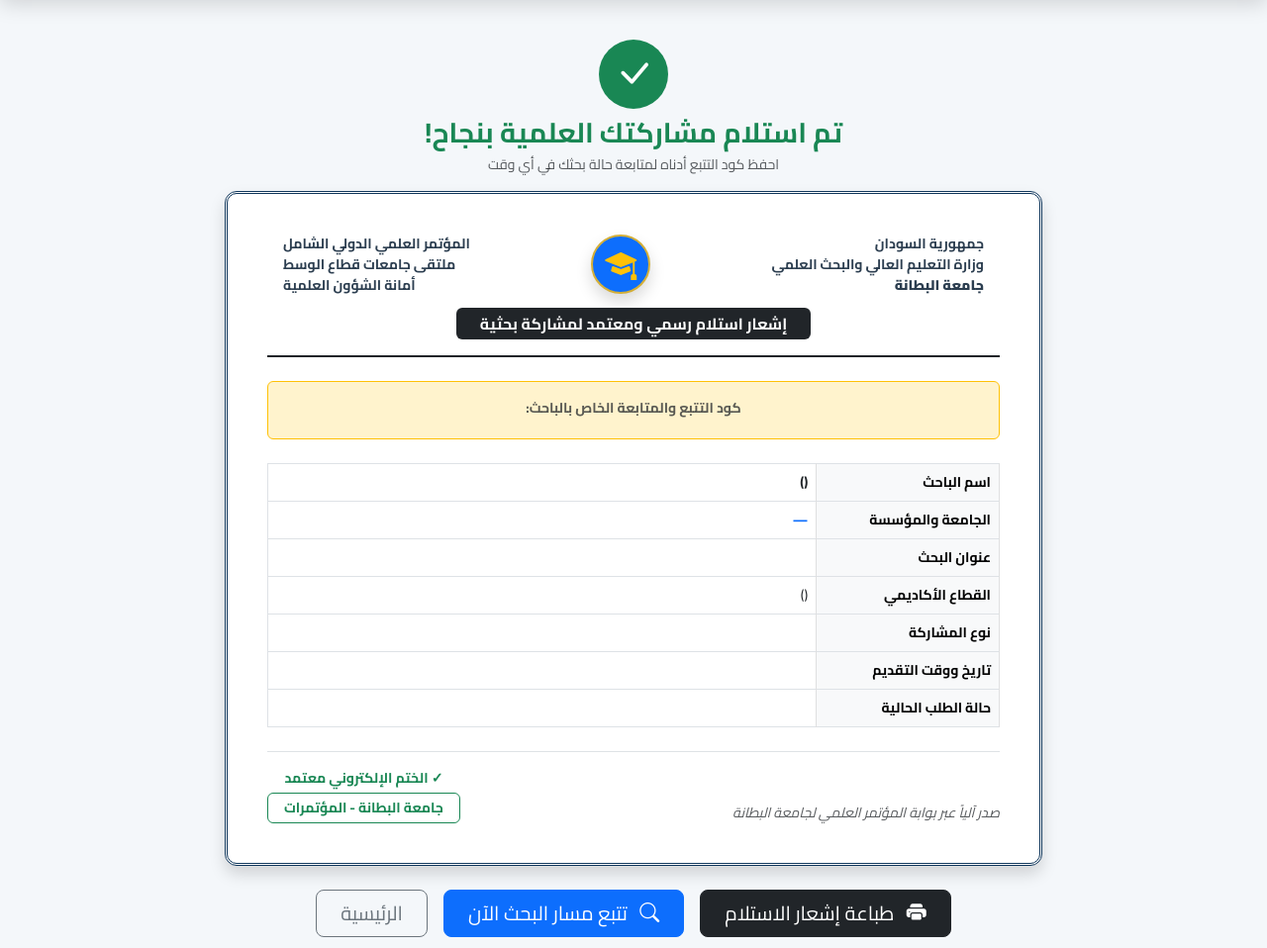
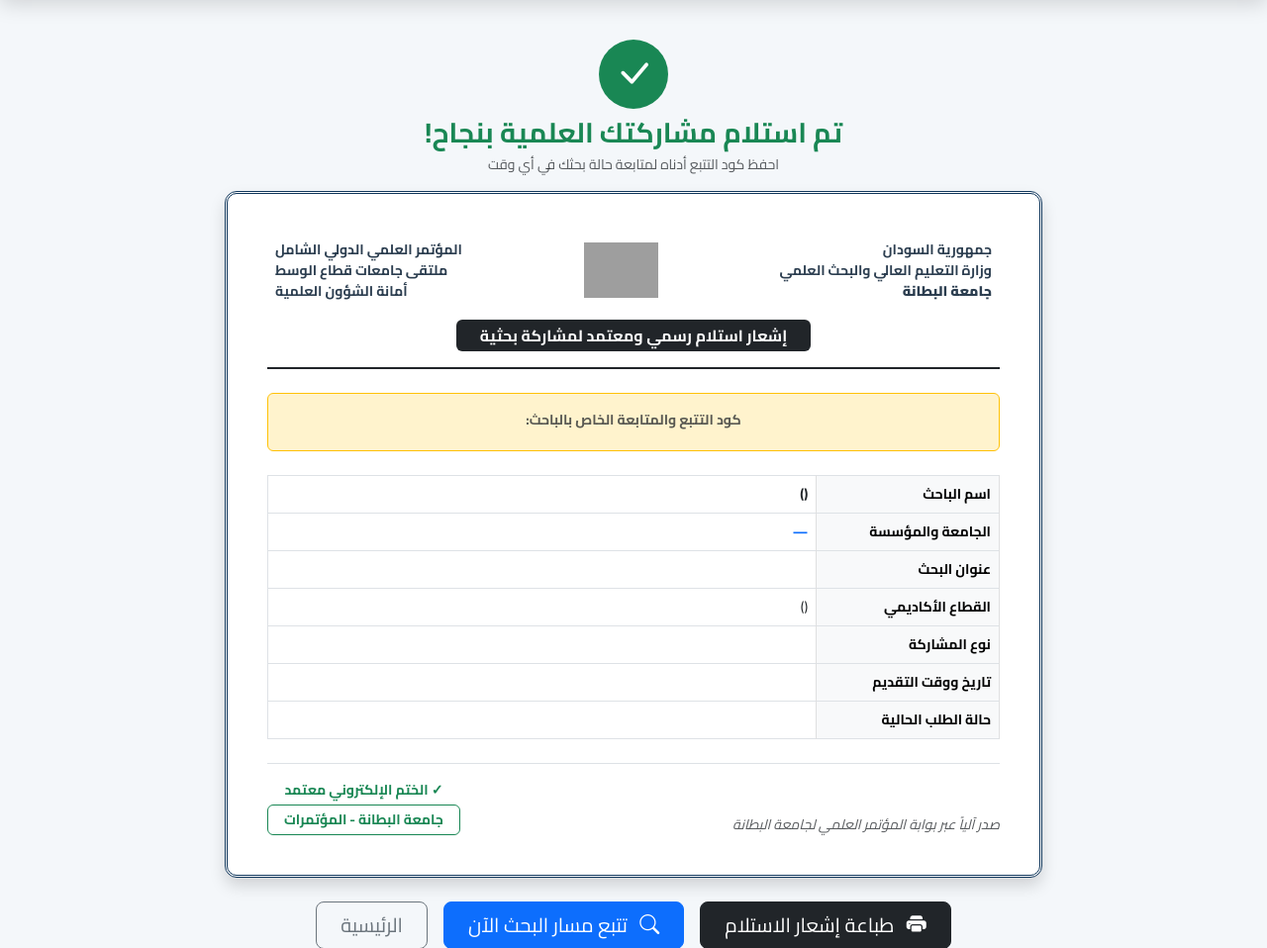
Before and after one commit to altayebawab024-code/conference-portal, a Django app: template templates/submissions/success.html in a window 1280 px wide. Shown: the part 81-1039 px from the top of the page at 99% size. Run offline with Django 5.2, Linux system fonts and the light colour scheme; the template is opened without the code that fills it, so the values that code supplies are empty; grey boxes are pictures that could not be loaded.

Commit message:
Update success.html

```diff
--- a/templates/submissions/success.html
+++ b/templates/submissions/success.html
@@ -1,4 +1,5 @@
 {% extends 'submissions/base.html' %}
+{% load static %}
 
 {% block title %}إشعار استلام المشاركة - {{ submission.tracking_code }}{% endblock %}
 
@@ -37,19 +38,17 @@
         <p class="text-muted small">احفظ كود التتبع أدناه لمتابعة حالة بحثك في أي وقت</p>
     </div>
 
-    <!-- الإشعار الأكاديمي المروّس -->
+    <!-- الإشعار الأكاديمي المروّس الرسمي -->
     <div class="receipt-box shadow mb-4">
 
         <div class="text-center pb-3 border-bottom border-2 border-dark mb-4">
-            <div class="d-flex justify-content-between align-items-center px-3 mb-2">
+            <div class="d-flex justify-content-between align-items-center px-2 mb-2">
                 <div class="text-start small fw-bold">
                     جمهورية السودان<br>
                     وزارة التعليم العالي والبحث العلمي<br>
                     <strong>جامعة البطانة</strong>
                 </div>
-                <div class="d-inline-flex align-items-center justify-content-center bg-primary text-warning rounded-circle shadow" style="width: 60px; height: 60px; border: 2px solid #d4af37;">
-                    <i class="bi bi-mortarboard-fill fs-2"></i>
-                </div>
+                <img src="{% static 'img/logo.png' %}" alt="شعار جامعة البطانة" style="width: 75px; height: 75px; object-fit: contain;">
                 <div class="text-end small fw-bold">
                     المؤتمر العلمي الدولي الشامل<br>
                     ملتقى جامعات قطاع الوسط<br>
```
